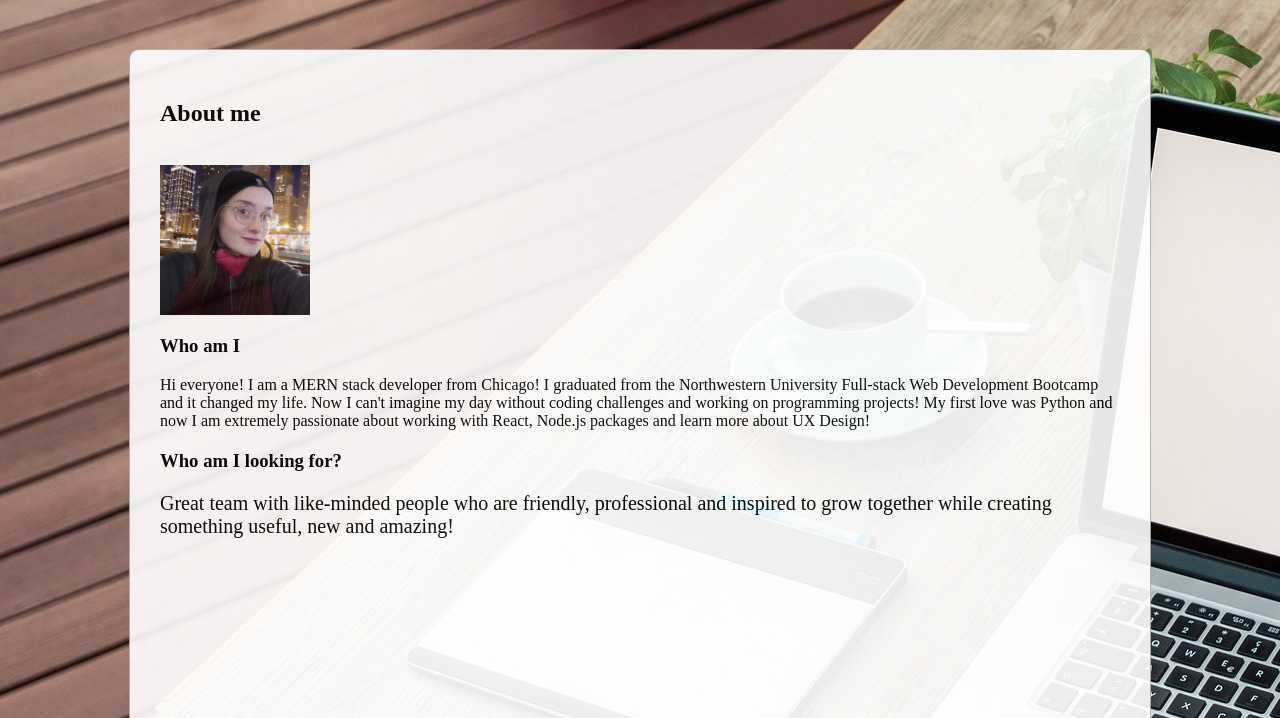
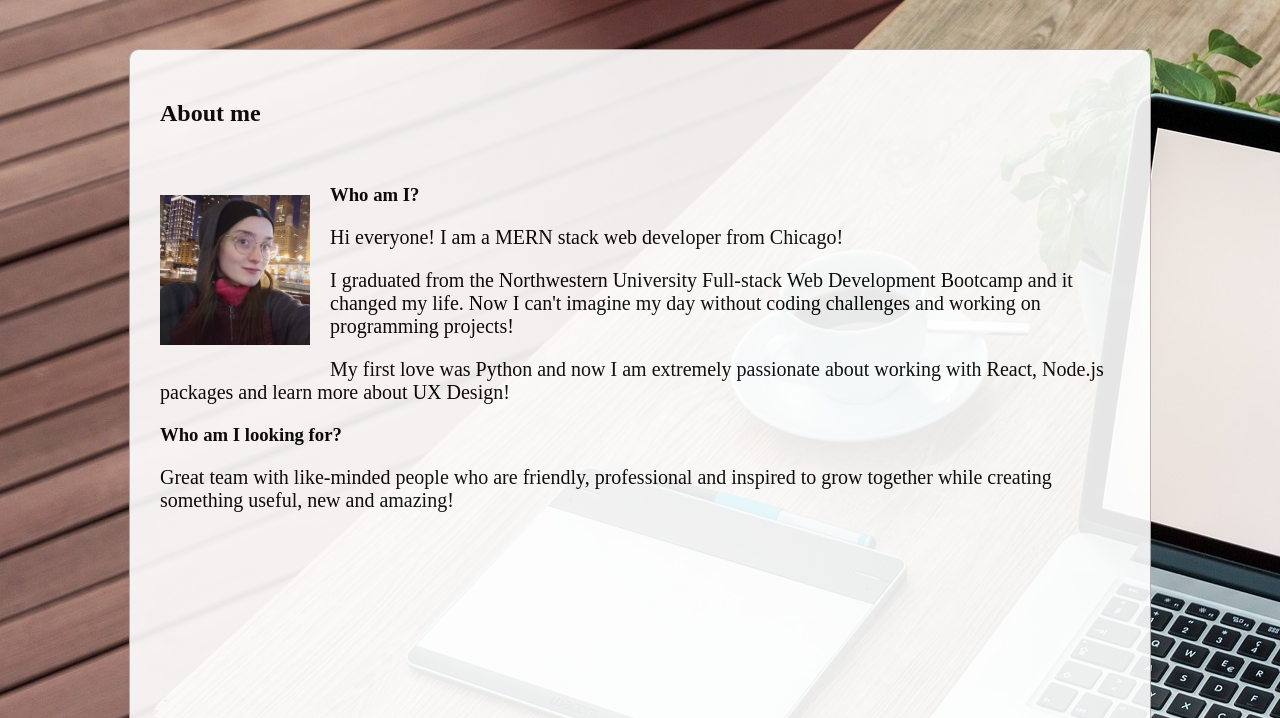
Before and after one commit to SachaSkinner/updated-portfolio, a website: page public/index.html in a window 1280 px wide. Shown: the part 82-800 px from the top of the page. Drawn offline with Linux system fonts and the light colour scheme; a web font is replaced by a local one.

Commit message:
added a margin for a picture and removed crear both for h3

```diff
--- a/public/assets/css/styles.css
+++ b/public/assets/css/styles.css
@@ -168,12 +168,13 @@ a {
 .left {
     float: left;
 }
-h3 {
+/* h3 {
     clear: both;
-}
+} */
 #picture {
     margin-right: 20px;
     margin-bottom: 20px;
+    margin-top: 30px;
 }
 p {
    font-size: 20px;
--- a/public/index.html
+++ b/public/index.html
@@ -36,14 +36,16 @@
 
         <img id="picture" class="left" src="assets/images/me.jpg" alt="me" width="150" height="150">
         <p class="left">
-            <h3>Who am I</h3>
-            Hi everyone! I am a MERN stack developer from Chicago!
+            <h3>Who am I?</h3>
+            <p>
+            Hi everyone! I am a MERN stack web developer from Chicago!</p>
+            <p>
             I graduated from the Northwestern University Full-stack Web Development Bootcamp and it changed my life.
-            Now I can't imagine my day without coding challenges and working on programming projects!
+            Now I can't imagine my day without coding challenges and working on programming projects!</p><p>
             My first love was Python and now I am extremely passionate about working with React, Node.js packages and learn more about UX Design!
             </p>
         <h3>Who am I looking for?</h3>
-        <p>Great team with like-minded people who are friendly, professional and inspired to grow together while creating something useful, new and amazing!
+        <p>Great team with like-minded people who are friendly, professional and inspired to grow together while creating something useful, new and amazing!</p>
 
 
         </p>
```
